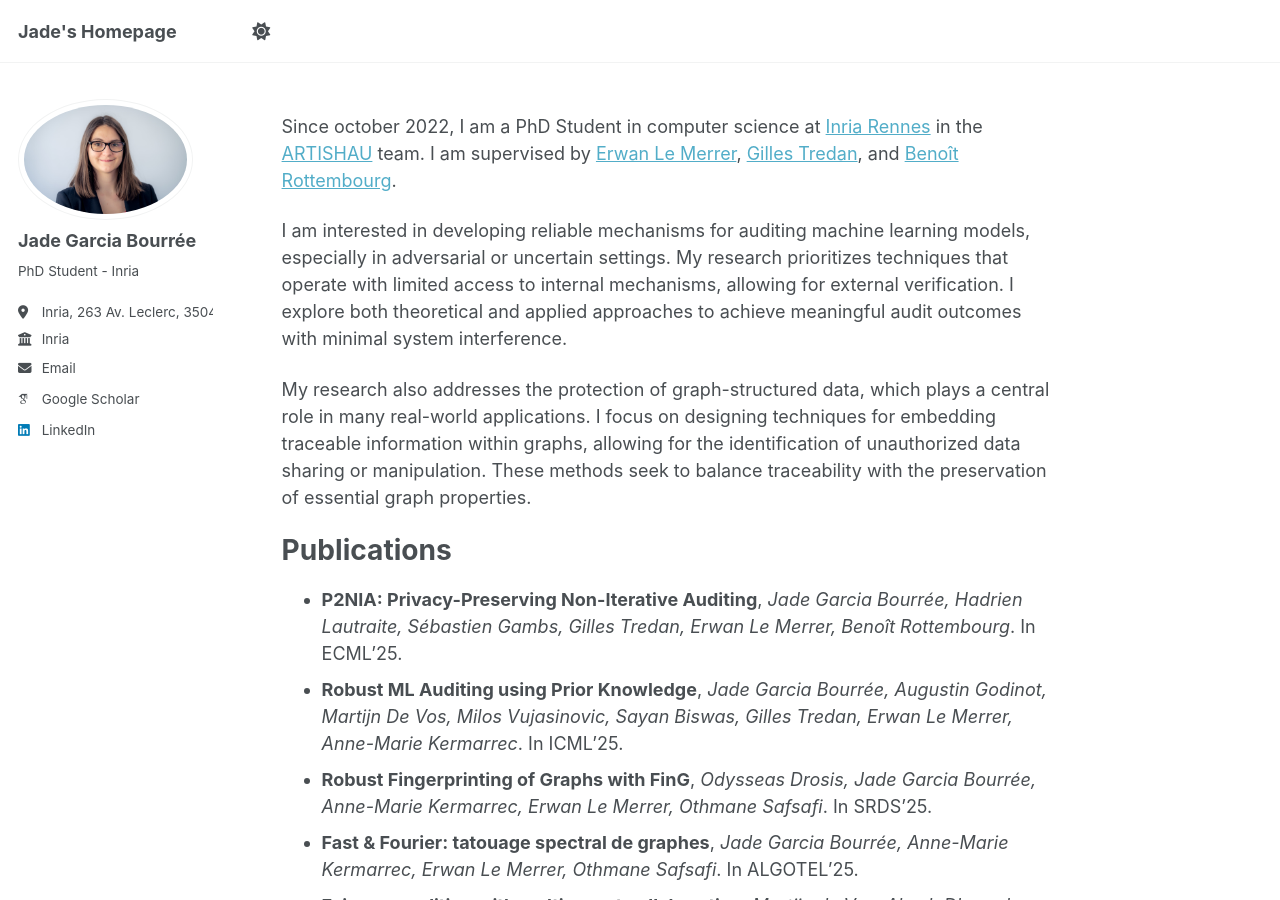
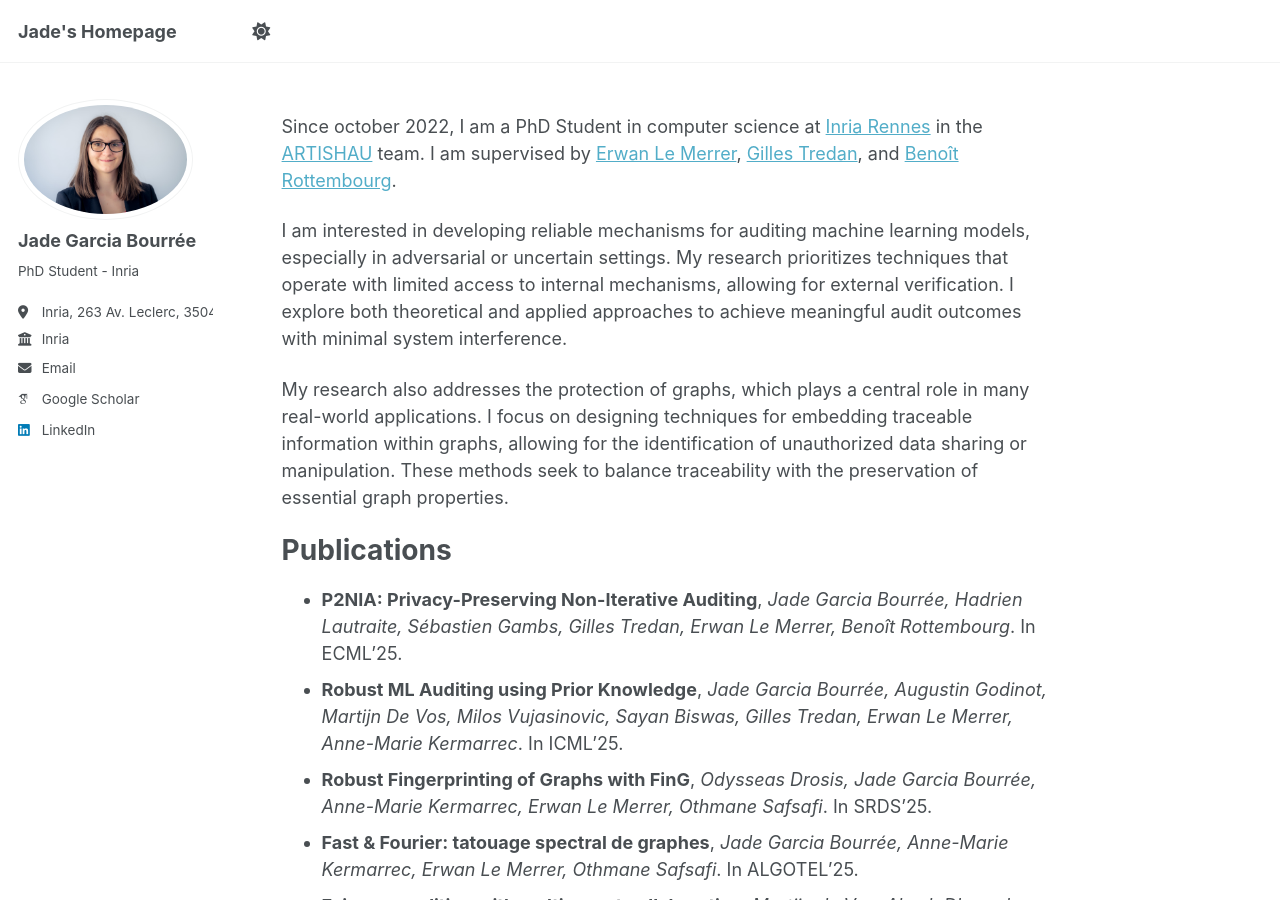
Before and after one commit to jadegarciabourree/jadegarciabourree.github.io, a Jekyll site: the page built from _pages/about.md, in a window 1280 px wide and 900 px high. Built offline with Jekyll 4.4.1, drawn with Linux system fonts in a browser that asks for light colours; some web fonts are replaced; a script that is not in the unit is left out.

Commit message:
Update about.md

```diff
--- a/_pages/about.md
+++ b/_pages/about.md
@@ -10,7 +10,7 @@ Since october 2022, I am a PhD Student in computer science at [Inria Rennes](htt
 
 I am interested in developing reliable mechanisms for auditing machine learning models, especially in adversarial or uncertain settings. My research prioritizes techniques that operate with limited access to internal mechanisms, allowing for external verification. I explore both theoretical and applied approaches to achieve meaningful audit outcomes with minimal system interference.
 
-My research also addresses the protection of graph-structured data, which plays a central role in many real-world applications. I focus on designing techniques for embedding traceable information within graphs, allowing for the identification of unauthorized data sharing or manipulation. These methods seek to balance traceability with the preservation of essential graph properties.
+My research also addresses the protection of graphs, which plays a central role in many real-world applications. I focus on designing techniques for embedding traceable information within graphs, allowing for the identification of unauthorized data sharing or manipulation. These methods seek to balance traceability with the preservation of essential graph properties.
 
 # Publications
 - **P2NIA: Privacy-Preserving Non-Iterative Auditing**, *Jade Garcia Bourrée, Hadrien Lautraite, Sébastien Gambs, Gilles Tredan, Erwan Le Merrer, Benoît Rottembourg*. In ECML'25.
```
